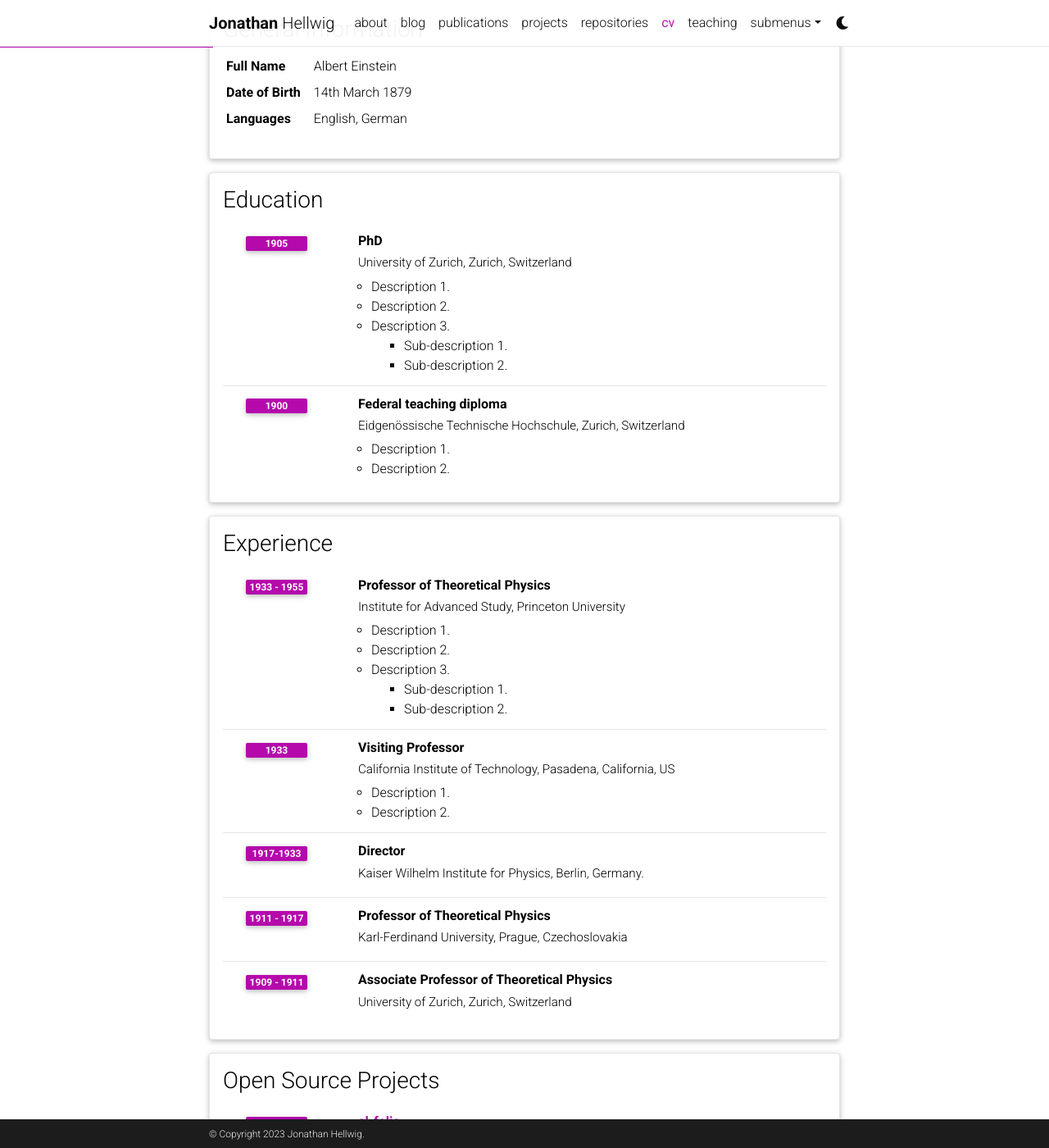
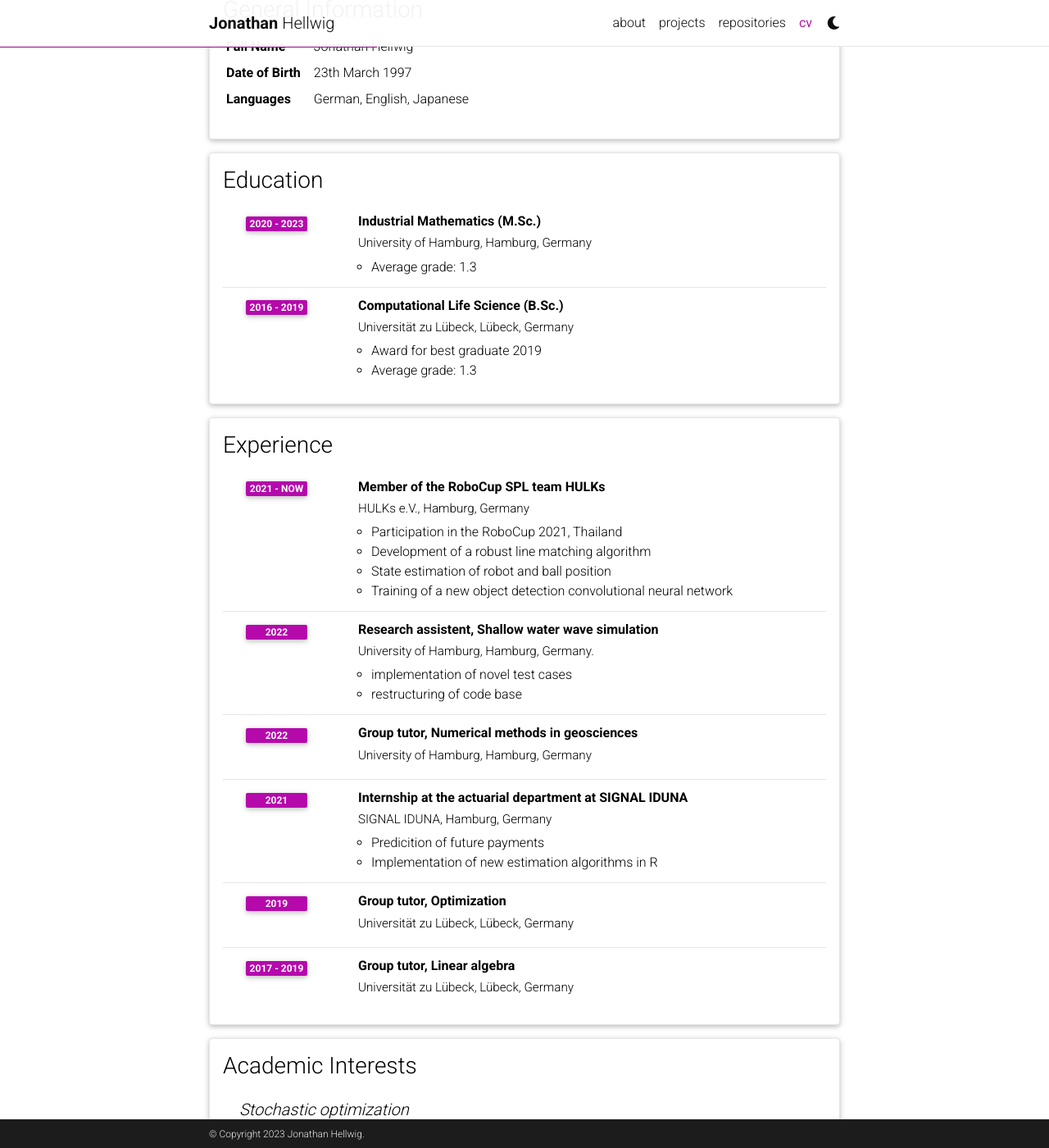
Before and after one commit to jonathan-hellwig/jonathan-hellwig.github.io, a Jekyll site: the page built from _pages/cv.md, in a window 1280 px wide and 1400 px high, scrolled down 207 px. Shown: the whole window at 82% size. Built offline with Jekyll 4.4.1, drawn with Linux system fonts in a browser that asks for light colours; comment, search, counter and statistics services are not loaded; a style sheet for code colours, icons or effects is not loaded; some of the changed text lies outside the part shown.

Commit message:
Restructure website and add CV

```diff
--- a/_config.yml
+++ b/_config.yml
@@ -9,11 +9,7 @@ last_name: Hellwig
 email: you@example.com
 description: > # the ">" symbol means to ignore newlines until "footer_text:"
   A portfolio website.
-  footer_text: >
-  Powered by <a href="https://jekyllrb.com/" target="_blank">Jekyll</a> with <a href="https://github.com/alshedivat/al-folio">al-folio</a> theme.
-  Hosted by <a href="https://pages.github.com/" target="_blank">GitHub Pages</a>.
-  Photos from <a href="https://unsplash.com" target="_blank">Unsplash</a>.
-keywords: jekyll, jekyll-theme, academic-website, portfolio-website  # add your own keywords or leave empty
+keywords: portfolio, jonathan-hellwig, robotics, machine-learning  # add your own keywords or leave empty
 
 lang: en # the language of your site (for example: en, fr, cn, ru, etc.)
 icon: ⚛️  # the emoji used as the favicon (alternatively, provide image name in /assets/img/)
@@ -110,45 +106,6 @@ panelbear_analytics:  # panelbear analytics site ID (format: XXXXXXXXX)
 google_site_verification:  # your google-site-verification ID (Google Search Console)
 bing_site_verification:  # out your bing-site-verification ID (Bing Webmaster)
 
-# -----------------------------------------------------------------------------
-# Blog
-# -----------------------------------------------------------------------------
-
-blog_name: al-folio # blog_name will be displayed in your blog page
-blog_nav_title: blog # your blog must have a title for it to be displayed in the nav bar
-blog_description: a simple whitespace theme for academics
-permalink: /blog/:year/:title/
-
-# Pagination
-pagination:
-  enabled: true
-
-# Giscus comments (RECOMMENDED)
-# Follow instructions on https://giscus.app/ to setup for your repo to fill out
-# the information below.
-giscus:
-  repo: alshedivat/al-folio      # <your-github-user-name>/<your-github-repo-name>
-  repo_id: MDEwOlJlcG9zaXRvcnk2MDAyNDM2NQ==
-  category: Comments             # name of the category under which discussions will be created
-  category_id: DIC_kwDOA5PmLc4CTBt6
-  mapping: title                 # identify discussions by post title
-  strict: 1                      # use strict identification mode
-  reactions_enabled: 1           # enable (1) or disable (0) emoji reactions
-  input_position: bottom         # whether to display input form below (bottom) or above (top) the comments
-  theme: preferred_color_scheme  # name of the color scheme (preferred works well with al-folio light/dark mode)
-  emit_metadata: 0
-  lang: en
-
-# Disqus comments (DEPRECATED)
-disqus_shortname: al-folio # put your disqus shortname
-# https://help.disqus.com/en/articles/1717111-what-s-a-shortname
-
-# External sources.
-# If you have blog posts published on medium.com or other exteranl sources,
-# you can display them in your blog by adding a link to the RSS feed.
-external_sources:
-  - name: medium.com
-    rss_url: https://medium.com/@al-folio/feed
 
 # -----------------------------------------------------------------------------
 # Collections
--- a/_data/cv.yml
+++ b/_data/cv.yml
@@ -2,96 +2,74 @@
   type: map
   contents:
     - name: Full Name
-      value: Albert Einstein
+      value: Jonathan Hellwig
     - name: Date of Birth
-      value: 14th March 1879
+      value: 23th March 1997
     - name: Languages
-      value: English, German
+      value: German, English, Japanese
 
 - title: Education
   type: time_table
   contents:
-    - title: PhD
-      institution: University of Zurich, Zurich, Switzerland
-      year: 1905
+    - title: Industrial Mathematics (M.Sc.)
+      institution: University of Hamburg, Hamburg, Germany
+      year: 2020 - 2023
       description:
-        - Description 1.
-        - Description 2.
-        - title: Description 3.
-          contents:
-            - Sub-description 1.
-            - Sub-description 2.
-    - title: Federal teaching diploma
-      institution: Eidgenössische Technische Hochschule, Zurich, Switzerland
-      year: 1900
+        - "Average grade: 1.3"
+    - title: Computational Life Science (B.Sc.)
+      institution: Universität zu Lübeck, Lübeck, Germany
+      year: 2016 - 2019
       description:
-        - Description 1.
-        - Description 2.
+        - Award for best graduate 2019
+        - "Average grade: 1.3"
 
 - title: Experience
   type: time_table
   contents:
-    - title: Professor of Theoretical Physics
-      institution: Institute for Advanced Study, Princeton University
-      year: 1933 - 1955
+    - title: Member of the RoboCup SPL team HULKs
+      institution: HULKs e.V., Hamburg, Germany
+      year: 2021 - Now
       description:
-        - Description 1.
-        - Description 2.
-        - title: Description 3.
-          contents:
-            - Sub-description 1.
-            - Sub-description 2.
-    - title: Visiting Professor
-      institution: California Institute of Technology, Pasadena, California, US
-      year: 1933
+        - Participation in the RoboCup 2021, Thailand
+        - Development of a robust line matching algorithm
+        - State estimation of robot and ball position
+        - Training of a new object detection convolutional neural network
+
+    - title: Research assistent, Shallow water wave simulation
+      institution: University of Hamburg, Hamburg, Germany.
+      year: 2022 # 01.01.2022 - 30.06.2022
       description:
-        - Description 1.
-        - Description 2.
+        - implementation of novel test cases
+        - restructuring of code base
 
-    - title: Director
-      institution: Kaiser Wilhelm Institute for Physics, Berlin, Germany.
-      year: 1917-1933
-
-    - title: Professor of Theoretical Physics
-      institution: Karl-Ferdinand University, Prague, Czechoslovakia
-      year: 1911 - 1917
+    - title: Group tutor, Numerical methods in geosciences
+      institution: University of Hamburg, Hamburg, Germany
+      year: 2022 # 04.04.2022 - 30.09.2022
       description:
 
-    - title: Associate Professor of Theoretical Physics
-      institution: University of Zurich, Zurich, Switzerland
-      year: 1909 - 1911
+    - title: Internship at the actuarial department at SIGNAL IDUNA
+      institution: SIGNAL IDUNA, Hamburg, Germany
+      year: 2021 # Spring 2021
+      description:
+        - Predicition of future payments
+        - Implementation of new estimation algorithms in R
 
-- title: Open Source Projects
-  type: time_table
-  contents:
-    - title: <a href="https://github.com/alshedivat/al-folio">al-folio</a>
-      year: 2015-now
-      description: A beautiful, simple, clean, and responsive Jekyll theme for academics.
+    - title: Group tutor, Optimization
+      institution: Universität zu Lübeck, Lübeck, Germany
+      year: 2019
 
-- title: Honors and Awards
-  type: time_table
-  contents:
-    - year: 1921
-      items:
-        - Nobel Prize in Physics
-        - Matteucci Medal
-    - year: 2029
-      items:
-        - Max Planck Medal
+    - title: Group tutor, Linear algebra
+      institution: Universität zu Lübeck, Lübeck, Germany
+      year: 2017 - 2019
 
 - title: Academic Interests
   type: nested_list
   contents:
-    - title: Topic 1.
-      items:
-        - Description 1.
-        - Description 2.
-    - title: Topic 2.
-      items:
-        - Description 1.
-        - Description 2.
+    - title: Stochastic optimization
+    - title: Robotics
+    - title: Computer vision
 
 - title: Other Interests
   type: list
   contents:
-    - <u>Hobbies:</u> Hobby 1, Hobby 2, etc.
+    - <u>Hobbies:</u> Weight lifting, running, swimming, learning languages
--- a/_includes/header.html
+++ b/_includes/header.html
@@ -51,16 +51,6 @@
                   {%- endif -%}
                 </a>
               </li>
-              {% if site.blog_nav_title %}
-              <!-- Blog -->
-              <li class="nav-item {% if page.url contains 'blog' %}active{% endif %}">
-                <a class="nav-link" href="{{ '/blog/' | relative_url }}">{{ site.blog_nav_title }}
-                  {%- if page.url contains 'blog' -%}
-                  <span class="sr-only">(current)</span>
-                  {%- endif -%}
-                </a>
-              </li>
-              {%- endif %}
 
               <!-- Other pages -->
               {%- assign sorted_pages = site.pages | sort: "nav_order" -%}
```
Also changed, not shown: _pages/about.md (+9 -11 lines), _pages/dropdown.md (deleted, +0 -13 lines), _pages/publications.md (deleted, +0 -18 lines), _pages/teaching.md (deleted, +0 -12 lines), blog/index.html (deleted, +0 -100 lines).
